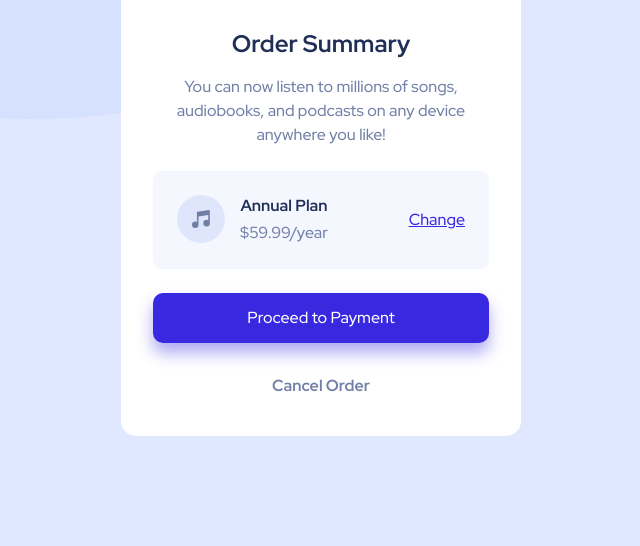
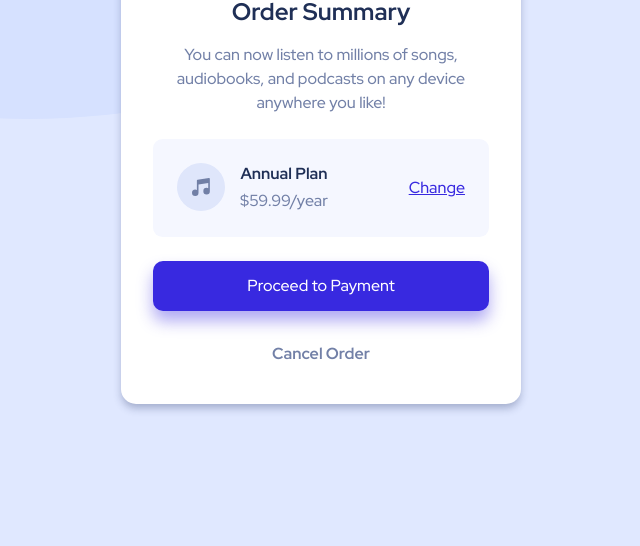
Before and after one commit to carniel-carl/Order-summary-card, a plain HTML site: page index.html in a window 1280 px wide. Shown: the part 318-864 px from the top of the page, without its empty margins (319-959 px from the left). After the commit the page ends 800 px from the top, so only its background shows below. Drawn offline with Linux system fonts and the light colour scheme.

Commit message:
initial commit

```diff
--- a/style.css
+++ b/style.css
@@ -26,6 +26,12 @@ body {
     text-align: center;
     color: var(--DESATURATED-BLUE);
     font-size: 1rem;
+    min-height: 100vh;
+
+    display: flex;
+    flex-direction: column;
+    justify-content: center;
+    align-items: center;
 }
 
 img {
@@ -41,15 +47,17 @@ p {
     flex-flow: column nowrap;
     justify-content: center;
     align-items: center;
-    min-height: 100vh;
     margin: 2rem 1.8rem;
+
 }
 
 .wrapper {
-    max-width: 400px;
+    max-width: 25rem;
     background-color: white;
     border-radius: 15px;
     overflow: hidden;
+    box-shadow: 0px 5px 9px -1px rgba(32, 49, 96, 0.33);
+
 }
 
 .hero-logo img {
```
